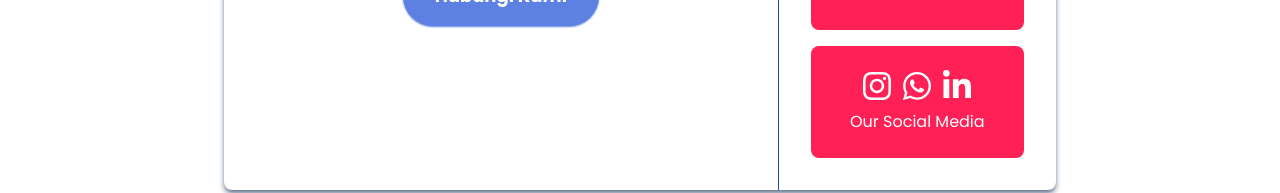
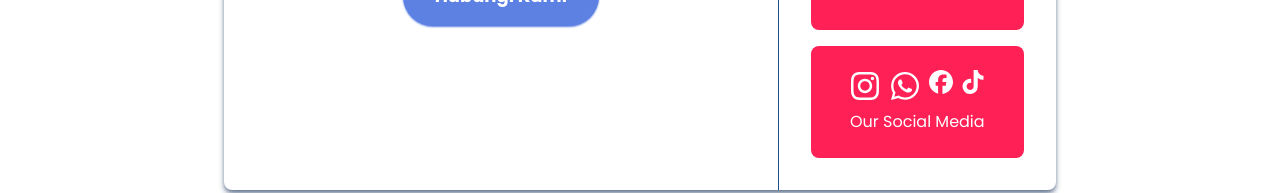
Before and after one commit to Azukii09/pentol-lingling, a Next.js app: page /about in a window 1280 px wide. Shown: the part 5290-5483 px from the top of the page. Built offline with nearby package versions, Linux system fonts and the light colour scheme.

Commit message:
## - Add Facebook and TikTok links to `ContactUs` component and set social media links to open in new tabs.

```diff
--- a/component/ui/landing/contact/ContactUs.tsx
+++ b/component/ui/landing/contact/ContactUs.tsx
@@ -1,6 +1,6 @@
 "use client"
 import React, {useState} from 'react';
-import {FaInstagram, FaLinkedinIn, FaWhatsapp} from "react-icons/fa6";
+import {FaFacebook, FaInstagram, FaTiktok, FaWhatsapp} from "react-icons/fa6";
 import {HiEnvelope, HiMap, HiPhone} from "react-icons/hi2";
 import {address, email, phone, social} from "@/lib/data/content/companyData";
 import Link from "next/link";
@@ -167,14 +167,17 @@ Terima kasih, dan mohon bantuan Anda.`;
                             {
                                 icon: (
                                     <div className="flex gap-2">
-                                        <Link href={social.instagram} className="cursor-pointer">
+                                        <Link href={social.instagram} className="cursor-pointer" target={"_blank"}>
                                             <FaInstagram className="size-8"/>
                                         </Link>
-                                        <Link href={social.whatsapp} className="cursor-pointer">
+                                        <Link href={social.whatsapp} className="cursor-pointer" target={"_blank"}>
                                             <FaWhatsapp className="size-8"/>
                                         </Link>
-                                        <Link href={social.linkedin} className="cursor-pointer">
-                                            <FaLinkedinIn className="size-8"/>
+                                        <Link href={social.facebook} className="cursor-pointer" target={"_blank"}>
+                                            <FaFacebook className={"size-6"} />
+                                        </Link>
+                                        <Link href={social.tiktok} className="cursor-pointer" target={"_blank"}>
+                                            <FaTiktok className={"size-6"} />
                                         </Link>
                                     </div>
                                 ),
```
